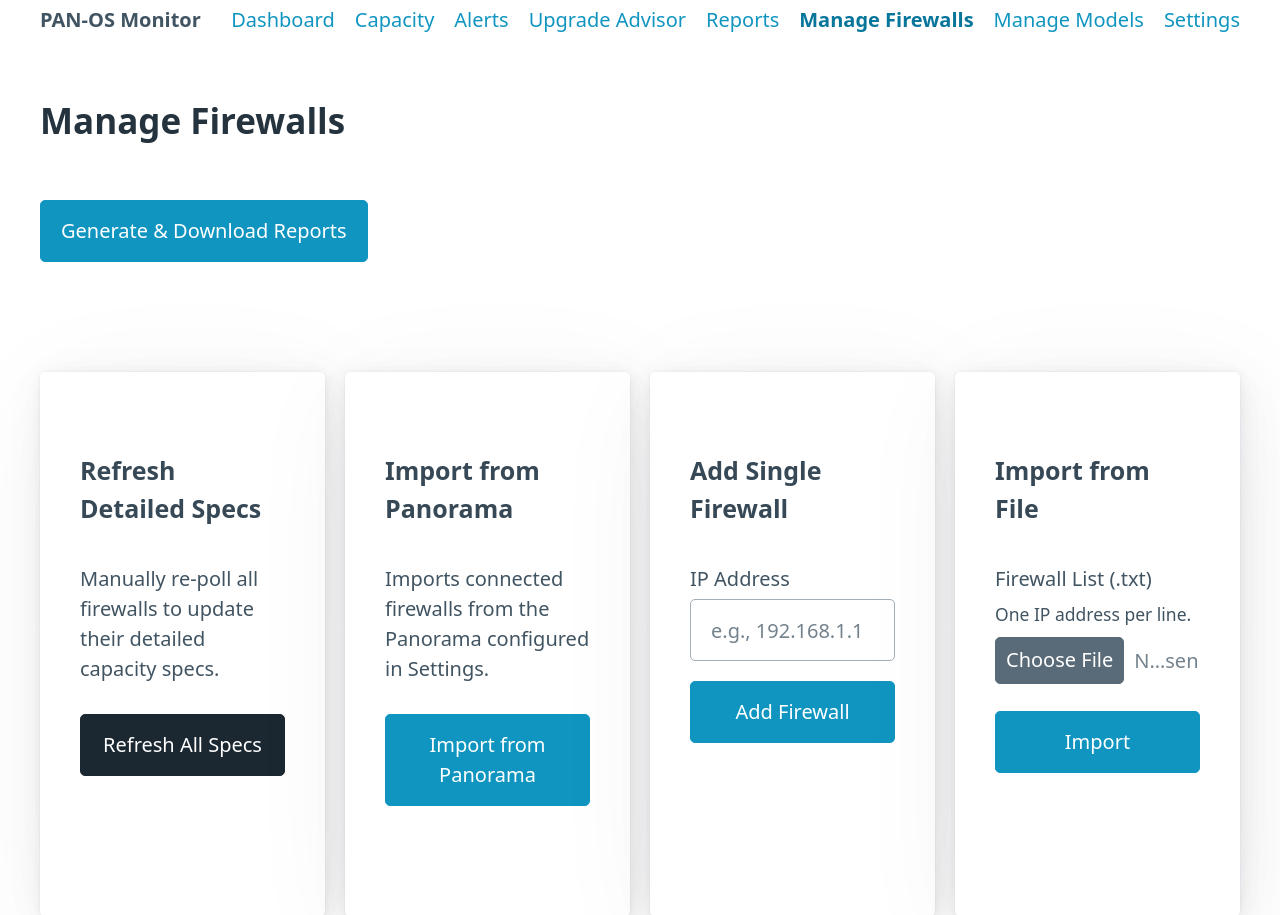
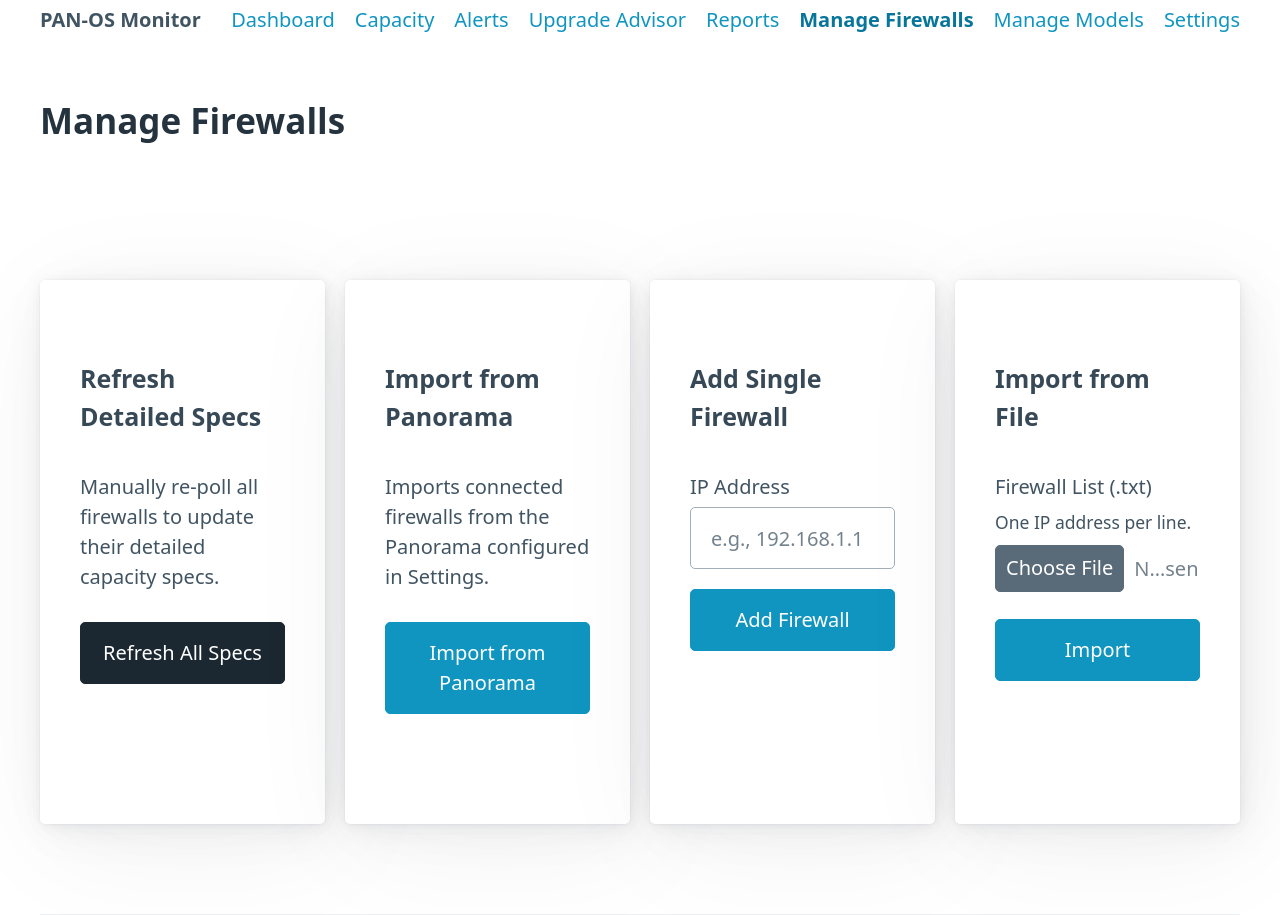
Before and after one commit to PaloAltoNetworks/panos-monitor, a Flask app: page /firewalls in a window 1280 px wide. Shown: the part 135-1050 px from the top of the page. Run offline with Flask 2, Linux system fonts and the light colour scheme; data that the repository does not hold is empty; parts of the project's set-up code (start-up, migrations or seed data) failed here and were passed over.

Commit message:
removed button from manage firewalls

```diff
--- a/templates/firewalls.html
+++ b/templates/firewalls.html
@@ -10,10 +10,6 @@
 </style>
 
 <h2>Manage Firewalls</h2>
-
-<div style="margin-bottom: 1.5rem;">
-    <a role="button" href="{{ url_for('reports') }}">Generate &amp; Download Reports</a>
-</div>
 
 <div class="grid">
     <article>
```
